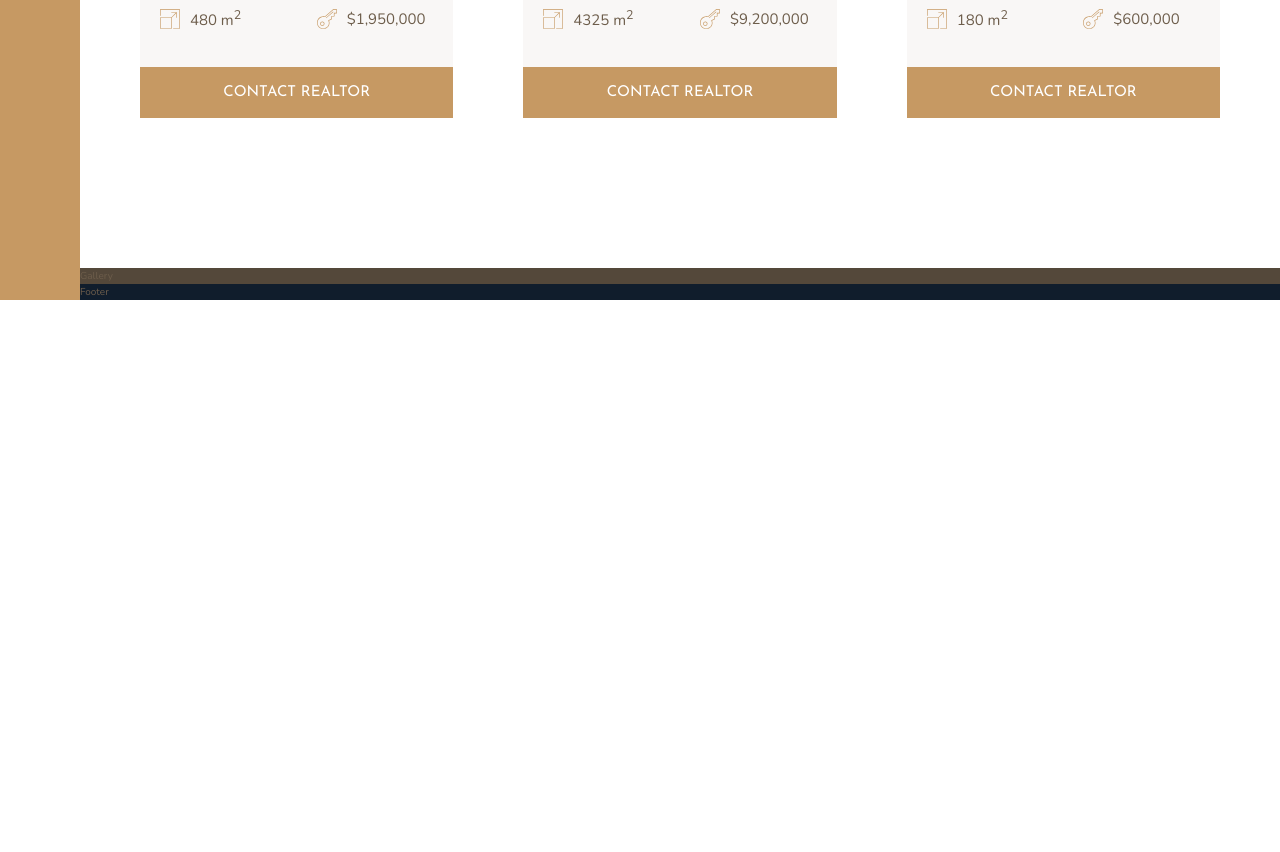
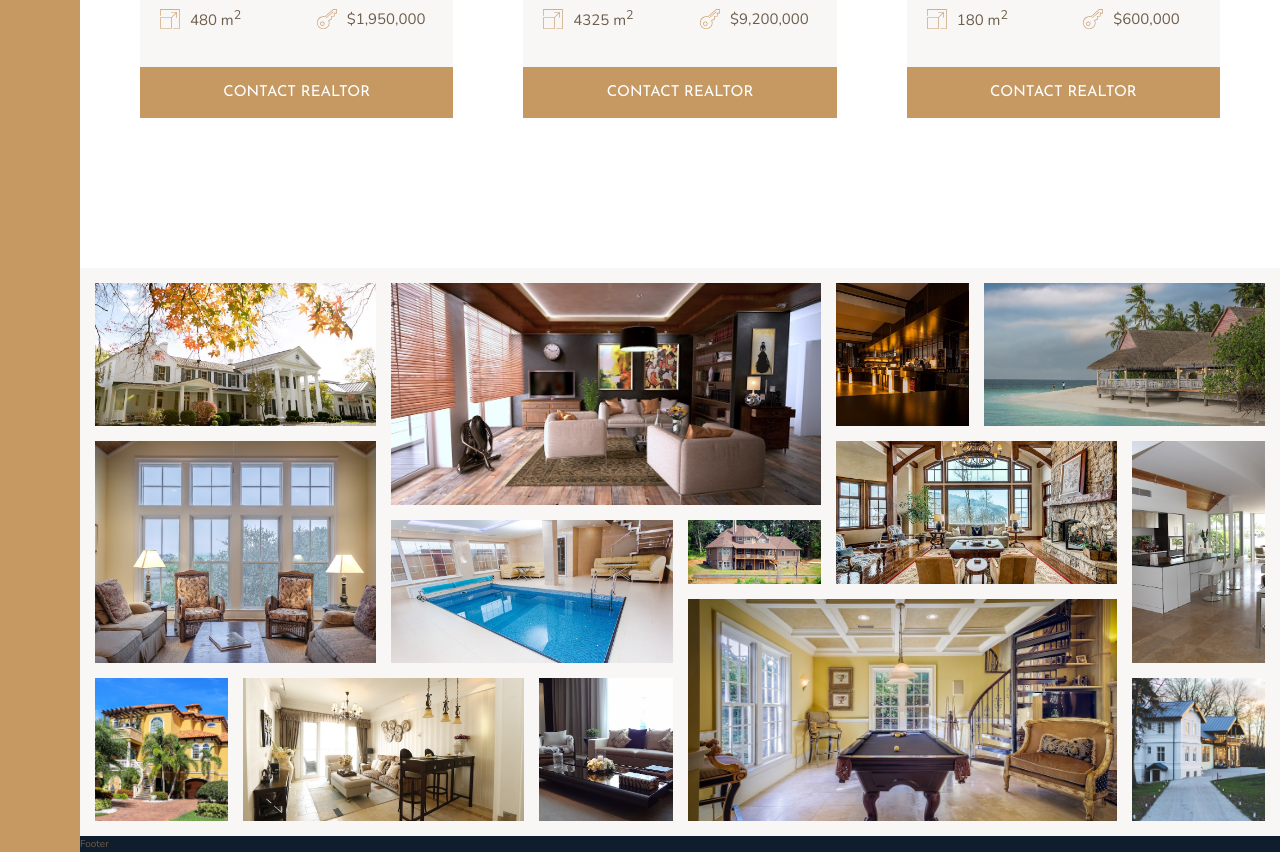
Before and after one commit to yuriandev/Nexter, a website: page index.html in a window 1280 px wide. Shown: the part 2804-3656 px from the top of the page. Before the commit the page ends 3104 px from the top, so only its background shows below. Drawn offline with nearby package versions, Linux system fonts and the light colour scheme.

Commit message:
feat: build the gallery section

```diff
--- a/index.html
+++ b/index.html
@@ -290,7 +290,49 @@
     </section>
 
     <section class="gallery">
-        Gallery
+        <figure class="gallery__item gallery__item--1">
+            <img src="img/gal-1.jpeg" alt="Gallery image 1" class="gallery__img">
+        </figure>
+        <figure class="gallery__item gallery__item--2">
+            <img src="img/gal-2.jpeg" alt="Gallery image 2" class="gallery__img">
+        </figure>
+        <figure class="gallery__item gallery__item--3">
+            <img src="img/gal-3.jpeg" alt="Gallery image 3" class="gallery__img">
+        </figure>
+        <figure class="gallery__item gallery__item--4">
+            <img src="img/gal-4.jpeg" alt="Gallery image 4" class="gallery__img">
+        </figure>
+        <figure class="gallery__item gallery__item--5">
+            <img src="img/gal-5.jpeg" alt="Gallery image 5" class="gallery__img">
+        </figure>
+        <figure class="gallery__item gallery__item--6">
+            <img src="img/gal-6.jpeg" alt="Gallery image 6" class="gallery__img">
+        </figure>
+        <figure class="gallery__item gallery__item--7">
+            <img src="img/gal-7.jpeg" alt="Gallery image 7" class="gallery__img">
+        </figure>
+        <figure class="gallery__item gallery__item--8">
+            <img src="img/gal-8.jpeg" alt="Gallery image 8" class="gallery__img">
+        </figure>
+        <figure class="gallery__item gallery__item--9">
+            <img src="img/gal-9.jpeg" alt="Gallery image 9" class="gallery__img">
+        </figure>
+        <figure class="gallery__item gallery__item--10">
+            <img src="img/gal-10.jpeg" alt="Gallery image 10" class="gallery__img">
+        </figure>
+        <figure class="gallery__item gallery__item--11">
+            <img src="img/gal-11.jpeg" alt="Gallery image 11" class="gallery__img">
+        </figure>
+        <figure class="gallery__item gallery__item--12">
+            <img src="img/gal-12.jpeg" alt="Gallery image 12" class="gallery__img">
+        </figure>
+        <figure class="gallery__item gallery__item--13">
+            <img src="img/gal-13.jpeg" alt="Gallery image 13" class="gallery__img">
+        </figure>
+        <figure class="gallery__item gallery__item--14">
+            <img src="img/gal-14.jpeg" alt="Gallery image 14" class="gallery__img">
+        </figure>
+
     </section>
 
     <footer class="footer">Footer</footer>
--- a/package.json
+++ b/package.json
@@ -19,6 +19,6 @@
     "autoprefixer": "^10.4.13",
     "npm-run-all": "^4.1.5",
     "postcss-cli": "^10.1.0",
-    "sass": "^1.56.2"
+    "sass": "^1.57.0"
   }
 }
--- a/sass/_gallery.scss
+++ b/sass/_gallery.scss
@@ -1,4 +1,76 @@
 .gallery {
-  background-color: $color-grey-dark-1;
+  background-color: $color-grey-light-1;
   grid-column: full-start / full-end;
+
+  display: grid;
+  grid-template-columns: repeat(8, 1fr);
+  grid-template-rows: repeat(7, 5vw);
+  gap: 1.5rem;
+  padding: 1.5rem;
+
+  &__item {
+    &--1 {
+      grid-row: 1 / span 2;
+      grid-column: 1 / span 2;
+    }
+    &--2 {
+      grid-row: 1 / span 3;
+      grid-column: 3 / span 3;
+    }
+    &--3 {
+      grid-row: 1 / span 2;
+      grid-column: 6 / 7;
+    }
+    &--4 {
+      grid-row: 1 / span 2;
+      grid-column: 7 / -1;
+    }
+    &--5 {
+      grid-row: 3 / span 3;
+      grid-column: 1 / span 2;
+    }
+    &--6 {
+      grid-row: 4 / span 2;
+      grid-column: 3 / span 2;
+    }
+    &--7 {
+      grid-row: 4 / 5;
+      grid-column: 5 / 6;
+    }
+    &--8 {
+      grid-row: 3 / span 2;
+      grid-column: 6 / span 2;
+    }
+    &--9 {
+      grid-row: 3 / span 3;
+      grid-column: 8 / span -1;
+    }
+    &--10 {
+      grid-row: 6 / span 2;
+      grid-column: 1 / 2;
+    }
+    &--11 {
+      grid-row: 6 / span 2;
+      grid-column: 2 / span 2;
+    }
+    &--12 {
+      grid-row: 6 / span 2;
+      grid-column: 4 / 5;
+    }
+    &--13 {
+      grid-row: 5 / span 3;
+      grid-column: 5 / span 3;
+    }
+    &--14 {
+      grid-row: 6 / span 2;
+      grid-column: 8 / -1;
+    }
+  }
+
+  &__img {
+    width: 100%;
+    height: 100%;
+    object-fit: cover;
+    display: block;
+  }
 }
```
Also changed, not shown: css/style.css, 2 other files.
